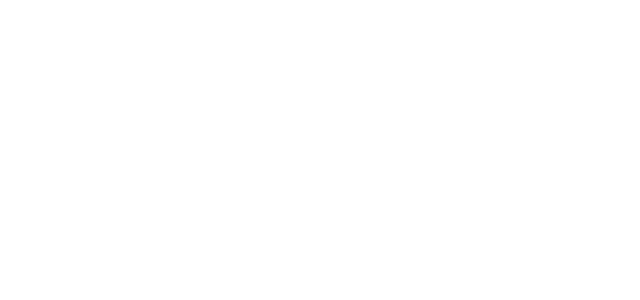
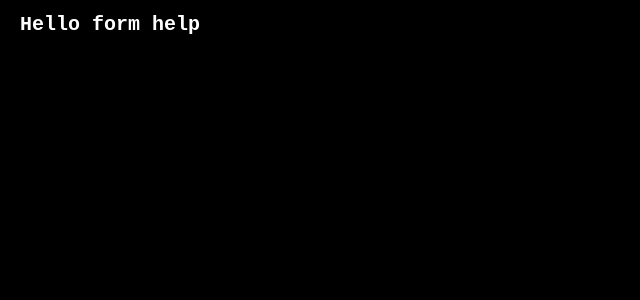
Before and after one commit to AzmatullaKhan/Tourism-And-Hospitality-Management-ReactProject, a React (Create React App) app in the folder project-frontend/: page /help in a window 1280 px wide. Before the commit this address had no page. Shown: the top 300 px of the page, without its empty margins (0-640 px from the left). Built offline with nearby package versions, Linux system fonts and the light colour scheme.

Commit message:
small animatioms for hovering objects

```diff
--- a/project-frontend/src/App.js
+++ b/project-frontend/src/App.js
@@ -6,6 +6,7 @@ import {Routes, Route} from 'react-router-dom';
 import { PaymentPage } from './components/Payment';
 import { AboutPage } from './components/About';
 import { BookPage1 } from './components/BookPage';
+import { Help } from './components/Help';
 
 function App() {
   return (
@@ -16,6 +17,7 @@ function App() {
         <Route path='/payment' element={<PaymentPage />} />
         <Route path='/about' element={<AboutPage />}/>
         <Route path='/bookPage' element={<BookPage1 />}></Route>
+        <Route path='/help' element={<Help />}></Route>
         <Route path='/' element={<Home />}></Route>
       </Routes>
     </div>
--- /dev/null
+++ b/project-frontend/src/components/Help.js
@@ -0,0 +1,8 @@
+import './zcss.css'
+export const Help=()=>{
+    return(
+        <div className='help-main'>
+            <h1>Hello form help</h1>
+        </div>
+    )
+}
--- a/project-frontend/src/components/Home.js
+++ b/project-frontend/src/components/Home.js
@@ -86,6 +86,9 @@ export const Home = () =>{
     // const handleBookPage=()=>{
     //     navigate('./bookPage')
     // }
+    const handleHelp=()=>[
+        navigate('/help')
+    ]
     return(
         <div>
             <div className="home-main">
@@ -104,7 +107,7 @@ export const Home = () =>{
                             (<button className="home-button glow" onClick={handleSignIn}>SignIn</button>)
                         }
                         <button className="home-button glow" onClick={handleAbout}>about</button>
-                        <button className="home-button glow">help</button>
+                        <button className="home-button glow" onClick={handleHelp}>help</button>
                         <button className="home-button glow icon" id="nav" onClick={navFunction}>click</button>
                     </div>
                 </div>
--- a/project-frontend/src/components/zcss.css
+++ b/project-frontend/src/components/zcss.css
@@ -355,6 +355,7 @@ a{
   border-radius: 12px;
   margin:auto 12px auto 12px;
   transition: all 0.2s ease-in-out;
+  cursor: pointer;
 }
 .image-back{
   height:222px;
@@ -374,11 +375,22 @@ a{
   border-radius: 12px;
   margin:auto 12px auto 12px;
   display: none;
+  animation: hidden-desc-animation 0.5s;
+}
+@keyframes hidden-desc-animation {
+  from{opacity: 0;}
+  to{opacity: 1;}
 }
 .image:hover{
   ~.hidden-desc{
     display: block;
+    margin:auto 12px auto 12px;
+
   }
+  border-color: #fff;
+  border-style: solid;
+  border-width:3px ;
+  margin:auto 12px auto -36px;
   height:260px;
   width:290px;
 }
@@ -445,3 +457,11 @@ a{
   padding: 12px;
   box-sizing: border-box;
 }
+.help-main{
+  background-color:black;
+  height:100vh;
+  width:100vw;
+  padding:0 20px 20px 20px;
+  box-sizing: border-box;
+  overflow: scroll;
+}
```
